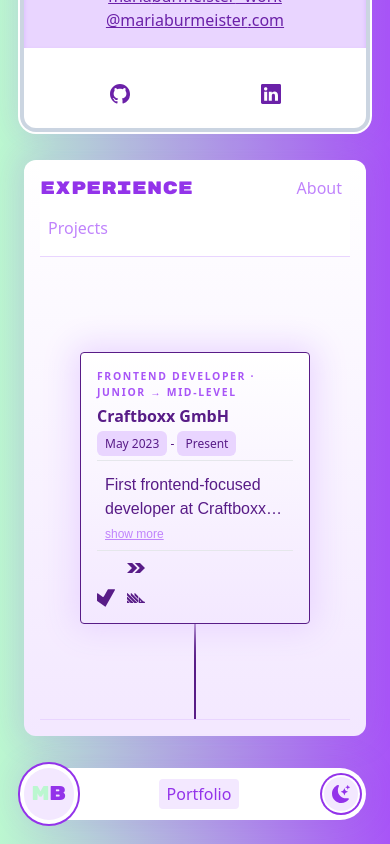
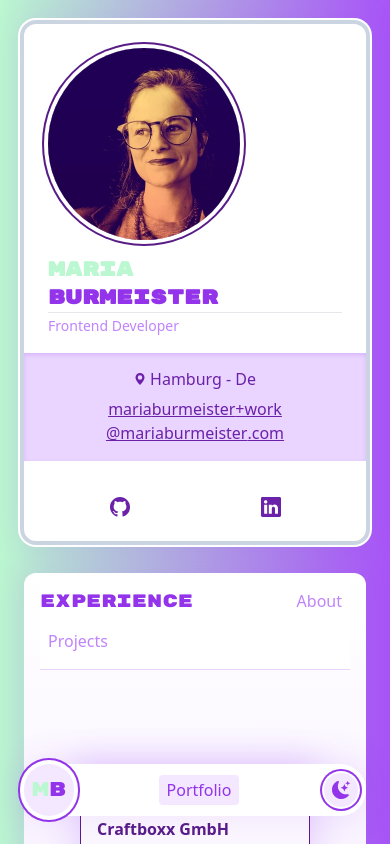
Before and after one commit to MariaBurmeister/personal-portfolio-blog, a Next.js app: page /portfolio/experience in a window 390 px wide. Built offline with nearby package versions, Linux system fonts and the light colour scheme; some icons are missing; a web font is replaced by a local one.

Commit message:
fix(ui): safari sucks row-reverse bug

```diff
--- a/src/app/layout.tsx
+++ b/src/app/layout.tsx
@@ -67,12 +67,12 @@
       suppressHydrationWarning
       className={`${rubikMono.variable} ${baskervville.variable}`}
     >
-      <body className="relative flex min-h-[100dvh] flex-col-reverse gap-8 bg-gradient-to-r from-green-200 to-purple-500 p-6 accent-purple-500 selection:bg-green-200 selection:text-purple-600 dark:from-slate-950 dark:to-purple-950 dark:selection:bg-purple-600 dark:selection:text-green-200 md:justify-center md:px-16 lg:px-36">
+      <body className="relative flex min-h-[100dvh] flex-col gap-8 bg-gradient-to-r from-green-200 to-purple-500 p-6 accent-purple-500 selection:bg-green-200 selection:text-purple-600 dark:from-slate-950 dark:to-purple-950 dark:selection:bg-purple-600 dark:selection:text-green-200 md:justify-center md:px-16 lg:px-36">
         <ThemeProvider>
+          {children}
           <header className="sticky bottom-1 z-50 shrink">
             <MainNav />
           </header>
-          {children}
           <AnalyticsWrapper />
         </ThemeProvider>
       </body>
--- a/src/app/portfolio/layout.tsx
+++ b/src/app/portfolio/layout.tsx
@@ -26,11 +26,11 @@
     >
       <BusinessCard className="grow md:min-w-fit md:max-w-fit" />
       <section
-        // PoC: flexible panel height (was fixed h-[453px]) — try zoom / short viewports
-        className="relative grid h-[min(70dvh,36rem)] max-h-[calc(100dvh-8rem)] min-h-[min(28rem,calc(100dvh-8rem))] grow overflow-auto rounded-xl bg-gradient-to-b from-white to-purple-100 px-4 shadow-2xl dark:from-slate-900 dark:to-purple-950"
-        style={{ gridTemplateRows: "auto 1fr auto" }}
+        // minmax(0, 1fr): Safari treats 1fr as minmax(auto, 1fr), so the row
+        // won't shrink and the whole panel becomes the scroller.
+        className="relative grid h-[min(70dvh,36rem)] max-h-[calc(100dvh-8rem)] min-h-[min(28rem,calc(100dvh-8rem))] grow grid-rows-[auto_1fr_auto] overflow-hidden rounded-xl bg-gradient-to-b from-white to-purple-100 px-4 shadow-2xl dark:from-slate-900 dark:to-purple-950"
       >
-        <header className="sticky top-0 flex flex-col items-stretch gap-4 bg-white pt-4 dark:bg-slate-900">
+        <header className="flex flex-col items-stretch gap-4 bg-white pt-4 dark:bg-slate-900">
           <SecondaryNav indexRoute="/portfolio" routes={Routes} />
           <hr className="border-purple-200 dark:border-purple-800" />
         </header>
@@ -42,7 +42,7 @@
         >
           {children}
         </section>
-        <footer className="sticky bottom-0 bg-purple-100 pb-4 dark:bg-purple-950">
+        <footer className="bg-purple-100 pb-4 dark:bg-purple-950">
           <hr
             aria-hidden="true"
             className="border-purple-200 dark:border-purple-800"
```
